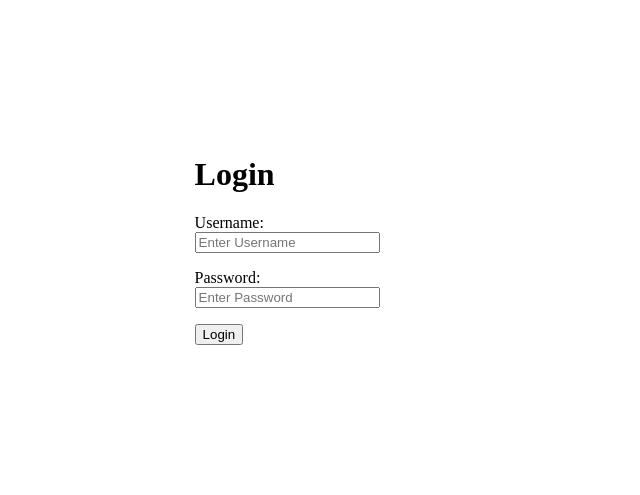
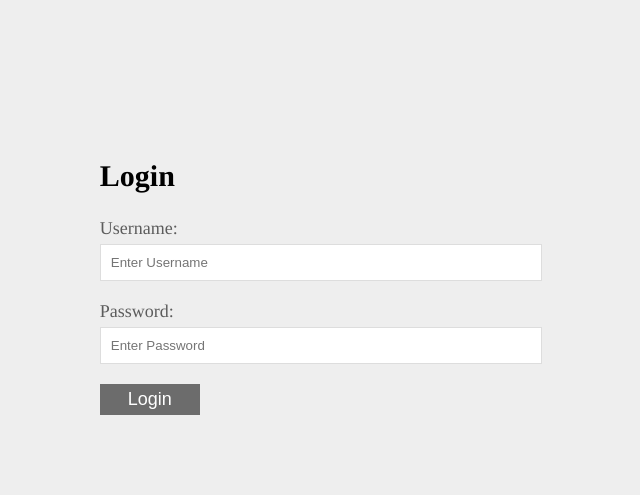
Before and after one commit to Ashumishra01999/KnowledgeBase, a PHP site: page /login.php in a window 1280 px wide. Shown: the top 495 px of the page, without its empty margins (319-959 px from the left). Run offline with PHP 8.4, Linux system fonts and the light colour scheme; some libraries are stand-ins or nearby versions.

Commit message:
Refined css of login.php

```diff
--- a/login.php
+++ b/login.php
@@ -25,22 +25,26 @@ if(isset($_SESSION['username']))
         <link rel="stylesheet" href="style.css">
 
     </head>
-    <body>
-      <div class="loginForm">
-        <h1>Login</h1>
+    <body class="bg-light" >
+      <section id="login-form">
+      <div class="container">
+        <h1><span class="text-primary">Login</span></h1>
         <form action="validate.php" method="post" name="login">
-        <p>
+        <div class="form-group">
           <label for="username">Username: </label>
           <input type="text" name="username" placeholder="Enter Username" id="username">
-                                                                                                                                <p>
+        </div>
+        <div class="form-group">
           <label for="password">Password: </label>
           <input type="password" name="password" placeholder="Enter Password" id="password"><br>
+        </div>                                                                                                                    <p>
         </p>
         <p>
-          <input type="submit" value="Login">
+          <button type="submit" class="btn">Login</button>
         </p>
+      </form>
       </div>
-      </form>
+    </section>
 
   <script>
         $(function() {
--- a/style.css
+++ b/style.css
@@ -1,11 +1,64 @@
-.loginForm {
-  margin: auto;
-  width: 20%;
-  padding: 10%;
+/* .text-primary{
+  color: #383838;
+} */
+*{
+  box-sizing: border-box;
 }
 
-.loginform h1 {
+html,body{
+  font-family: times, Geneva, Verdana, sans-serif;
+}
+
+.btn{
+  display: inline-block;
+  font-size: 18px;
+  color: #fff;
+  background: #6c6c6c;
+  padding: 5px 28px;
+  border: none;
+  cursor: pointer;
+  font-family: arial;
+}
+
+.btn:hover{
+  background: #5c5c5c;
+}
+
+.bg-light{
+  background: #eeeeee;
+}
+
+#login-form {
+  font-size: 18px;
+  margin: auto;
+  width: 35%;
+  padding-top: 10%;
+}
+
+#login-form .form-group{
+  margin-bottom: 20px;
+}
+
+#login-form .form-group label{
+  color: #5c5c5c;
+  display: block;
+  margin-bottom: 5px;
+}
+
+#login-form .form-group input{
+  width: 100%;
+  padding: 10px;
+  border: 1px #ddd solid;
+}
+
+#login-form input:focus{
+  outline: none;
+  border-color: #5c5c5c;
+}
+
+#login-form h1 {
   align: center;
+  font-size: 30px;
 }
 .registrationForm {
   margin: auto;
```
